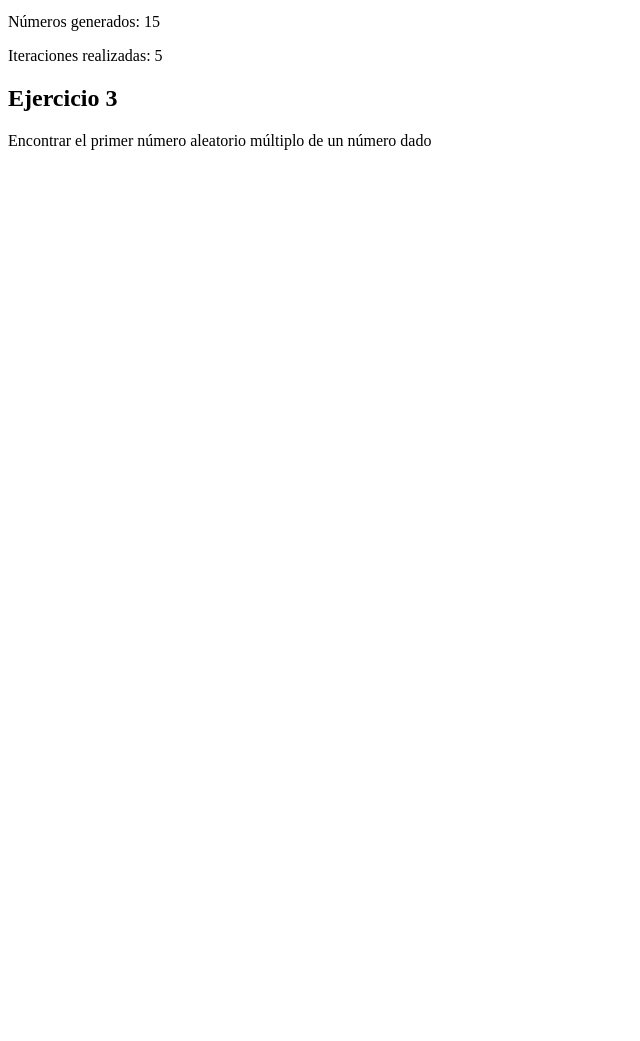
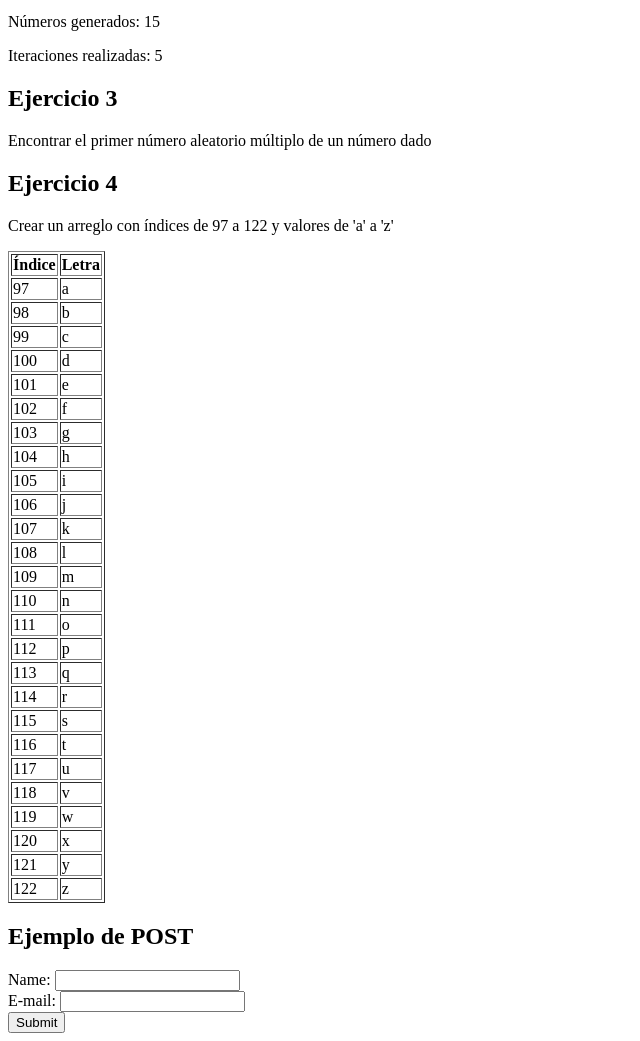
Before and after one commit to ObedEsp/tecweb, a PHP site: page / in a window 1280 px wide. Shown: the part 307-1348 px from the top of the page, without its empty margins (0-640 px from the left). Before the commit the page ends 457 px from the top, so only its background shows below. Run offline with PHP 8.4, Linux system fonts and the light colour scheme.

Commit message:
Se realizo Ejercicio 4

```diff
--- a/practicas/p06/index.php
+++ b/practicas/p06/index.php
@@ -41,5 +41,24 @@
             echo "<p>Números generados en cada intento: " . implode(", ", $resultadoWhile['numerosGenerados']) . "</p>";
         }
     ?>
+
+    <h2>Ejercicio 4</h2>
+    <p>Crear un arreglo con índices de 97 a 122 y valores de 'a' a 'z'</p>
+    <?php generarTablaLetras(crearArregloLetras()); ?>
+
+    <h2>Ejemplo de POST</h2>
+    <form action="index.php" method="post">
+        <label>Name:</label>
+        <input type="text" name="name" /><br />
+        <label>E-mail:</label>
+        <input type="text" name="email" /><br />
+        <input type="submit" />
+    </form>
+    <?php
+        if (isset($_POST["name"]) && isset($_POST["email"])) {
+            echo htmlspecialchars($_POST["name"]) . "<br />";
+            echo htmlspecialchars($_POST["email"]);
+        }
+    ?>
 </body>
 </html>
--- a/practicas/p06/src/funciones.php
+++ b/practicas/p06/src/funciones.php
@@ -85,4 +85,23 @@ function encontrarMultiploConDoWhile($numeroDado) {
         'numerosGenerados' => $numerosGenerados
     ];
 }
+
+// Función para crear un arreglo con índices de 97 a 122 y valores de 'a' a 'z'
+function crearArregloLetras() {
+    $arreglo = [];
+    for ($i = 97; $i <= 122; $i++) {
+        $arreglo[$i] = chr($i); // Usar chr() para obtener el carácter ASCII
+    }
+    return $arreglo;
+}
+
+// Función para generar una tabla XHTML a partir del arreglo de letras
+function generarTablaLetras($arreglo) {
+    echo '<table border="1">';
+    echo '<tr><th>Índice</th><th>Letra</th></tr>';
+    foreach ($arreglo as $key => $value) {
+        echo "<tr><td>$key</td><td>$value</td></tr>";
+    }
+    echo '</table>';
+}
 ?>
```
